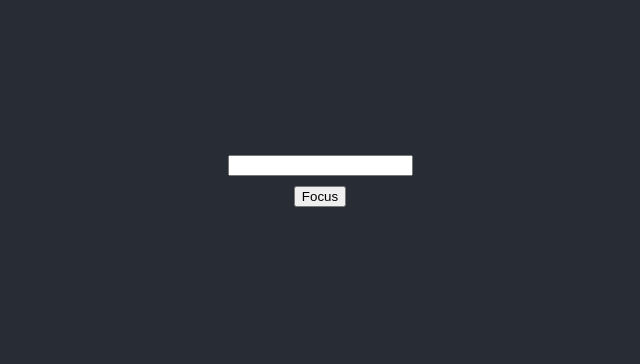
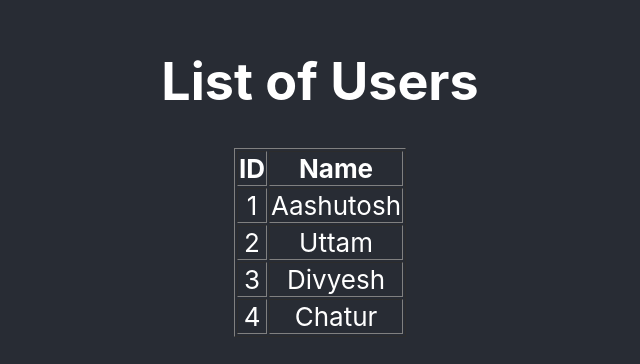
Before and after one commit to AashutoshVerma/tatvaSoft, a React (Create React App) app in the folder My-App/: page / in a window 1280 px wide. Shown: the part 224-588 px from the top of the page, without its empty margins (320-960 px from the left). Built offline with nearby package versions, Linux system fonts and the light colour scheme.

Commit message:
HOC completed

```diff
--- a/My-App/src/App.js
+++ b/My-App/src/App.js
@@ -9,17 +9,38 @@ import About from "./pages/About";
 import List from "./component/List";
 import SampleForm from "./component/SampleForm";
 import CompFocus from "./component/CompFocus";
+import UserList from "./component/UserList";
+import HOC from "./component/HOC";
+
+const UserData = [
+  {
+    id: 1,
+    name: "Aashutosh",
+  },
+  {
+    id: 2,
+    name: "Uttam",
+  },
+  {
+    id: 3,
+    name: "Divyesh",
+  },
+  {
+    id: 4,
+    name: "Chatur",
+  },
+];
+
+const Users = HOC(UserList, { users: UserData });
 
 class App extends Component {
-  constructor() {
-    super();
-  }
-
   render() {
     return (
       <div className="App">
         <div className="App-header">
-          <CompFocus />
+          {/* <CompFocus /> */}
+          <h1> List of Users</h1>
+          <Users />
         </div>
       </div>
     );
--- /dev/null
+++ b/My-App/src/component/HOC.js
@@ -0,0 +1,8 @@
+import React, { Component } from "react";
+
+const HOC = (HocComponent, data) => {
+  console.log(data);
+  return (props) => <HocComponent {...props} {...data} />;
+};
+
+export default HOC;
--- /dev/null
+++ b/My-App/src/component/UserList.js
@@ -0,0 +1,29 @@
+// UserList.js
+
+import React, { Component } from "react";
+
+class UserList extends Component {
+  render() {
+    const { users } = this.props;
+    return (
+      <table border={1}>
+        <thead>
+          <tr>
+            <th>ID</th>
+            <th>Name</th>
+          </tr>
+        </thead>
+        <tbody>
+          {users.map((user) => (
+            <tr key={user.id}>
+              <td>{user.id}</td>
+              <td>{user.name}</td>
+            </tr>
+          ))}
+        </tbody>
+      </table>
+    );
+  }
+}
+
+export default UserList;
```
